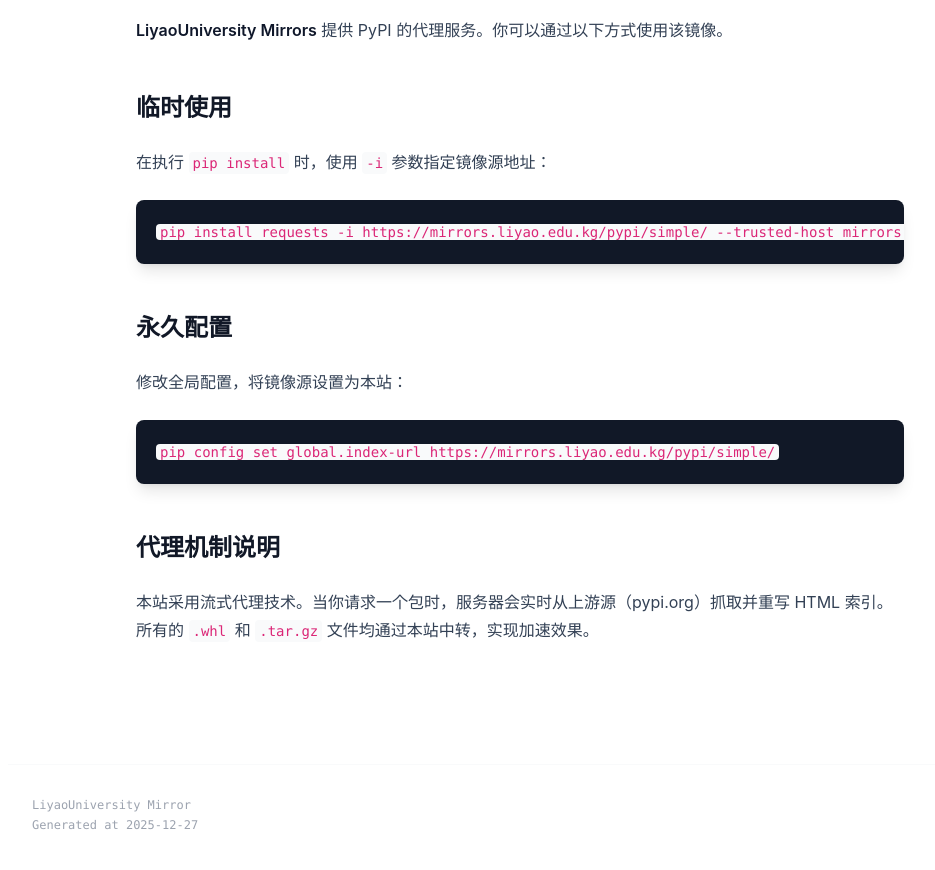
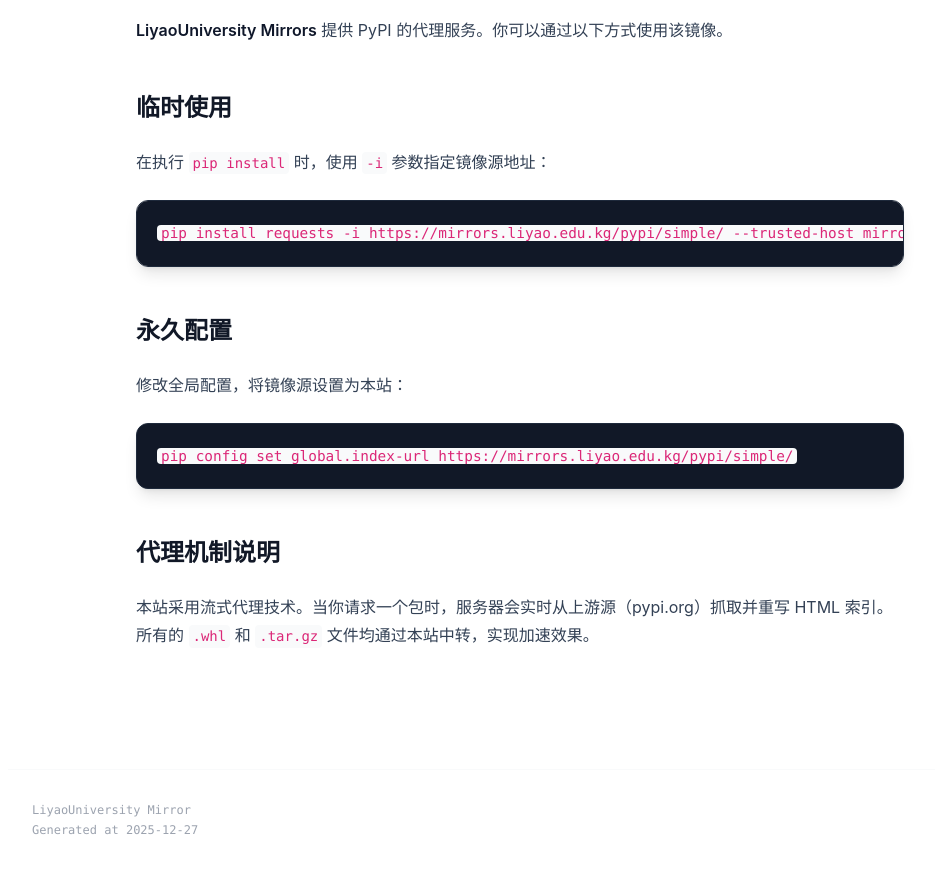
Before and after one commit to ChineseLiyao/LiyaoUniversity-Mirrors, a Flask app: page /pypi/help in a window 1280 px wide. Shown: the part 241-1111 px from the top of the page, without its empty margins (120-1055 px from the left). Before the commit the page ends 1071 px from the top, so only its background shows below. Run offline with Flask 3, Linux system fonts and the light colour scheme; parts of the project's set-up code (start-up, migrations or seed data) failed here and were passed over; some libraries are stand-ins or nearby versions.

Commit message:
rewrite css2

```diff
--- a/src/templates/base.html
+++ b/src/templates/base.html
@@ -12,8 +12,6 @@
       typography: {
         DEFAULT: {
           css: {
-                  'code::before': { content: '""' },
-                  'code::after': { content: '""' },
             'code': {
               color: '#be185d',
               backgroundColor: '#f3f4f6',
@@ -21,26 +19,34 @@
               borderRadius: '0.25rem',
               fontWeight: '500',
             },
+            'code::before': { content: '""' },
+            'code::after': { content: '""' },
+
             'pre': {
-                    backgroundColor: '#1e293b',
+              backgroundColor: '#0f172a',
               color: '#e2e8f0',
-                    borderRadius: '0.5rem',
               padding: '1.25rem',
-                    boxShadow: '0 10px 15px -3px rgba(0, 0, 0, 0.1)',
+              borderRadius: '0.75rem',
               overflowX: 'auto',
+              border: '1px solid #1e293b',
             },
 
             'pre code': {
               backgroundColor: 'transparent',
               padding: '0',
+              borderRadius: '0',
               color: 'inherit',
-                    fontSize: '0.875rem',
+              fontSize: '0.9rem',
+              fontWeight: '400',
             },
+            'pre code::before': { content: 'none' },
+            'pre code::after': { content: 'none' },
+
             'pre::-webkit-scrollbar': {
-                    height: '8px',
+              height: '5px',
             },
             'pre::-webkit-scrollbar-thumb': {
-                    backgroundColor: '#475569',
+              backgroundColor: '#334155',
               borderRadius: '10px',
             },
             'pre::-webkit-scrollbar-track': {
```
Lines whose indentation alone changed are shown as unchanged.
